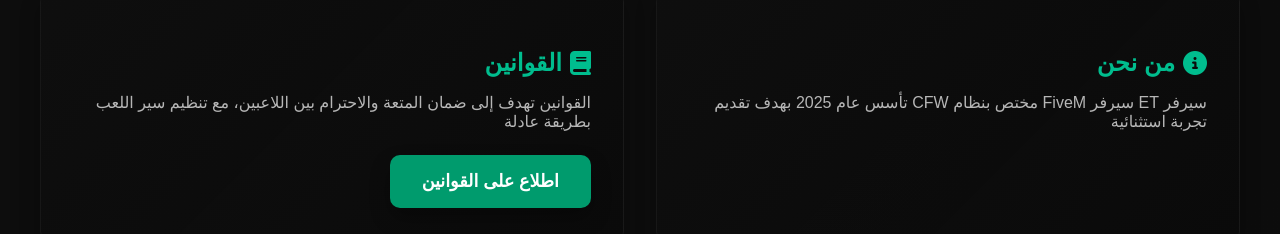
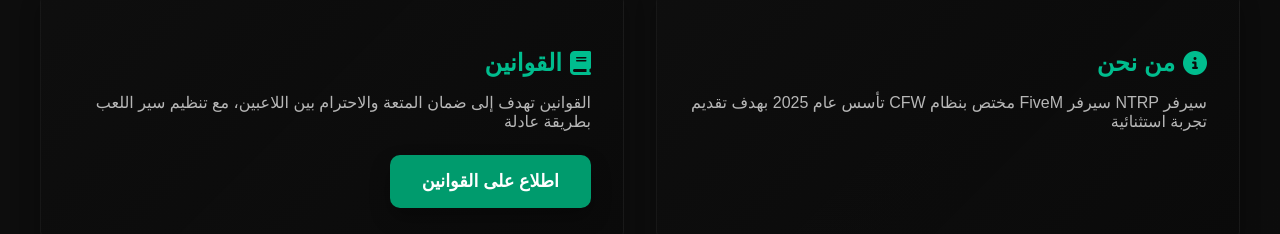
Before and after one commit to websitee0/FaresForQuran, a plain HTML site: page index.html in a window 1280 px wide. Shown: the part 940-1174 px from the top of the page. Drawn offline with Linux system fonts and the light colour scheme.

Commit message:
Update index.html

```diff
--- a/index.html
+++ b/index.html
@@ -846,7 +846,7 @@
             <section class="links-section">
                 <div class="link-card">
                     <h3><i class="fas fa-info-circle"></i> من نحن</h3>
-                    <p>سيرفر ET سيرفر FiveM مختص بنظام CFW تأسس عام 2025 بهدف تقديم تجربة استثنائية</p>
+                    <p>سيرفر NTRP سيرفر FiveM مختص بنظام CFW تأسس عام 2025 بهدف تقديم تجربة استثنائية</p>
                 </div>
 
                 <div class="link-card">
```
